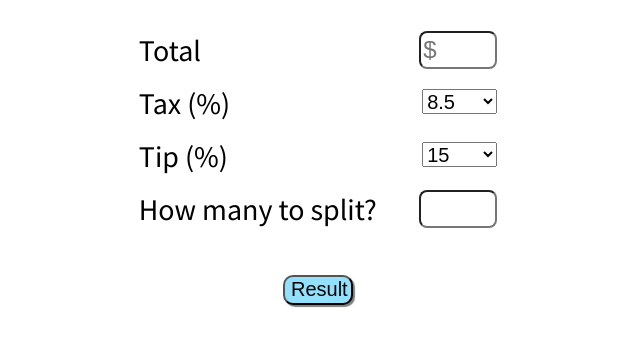
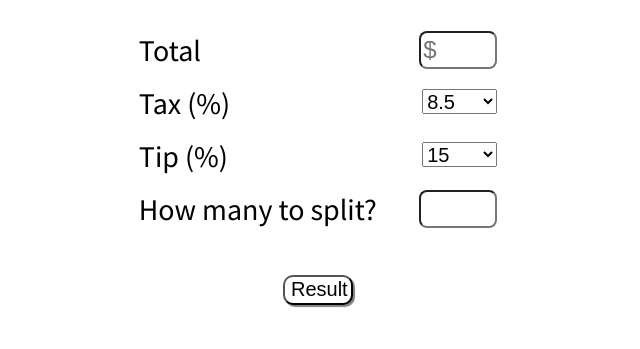
Before and after one commit to Takeru0522/tipCalculator, a plain HTML site: page index.html in a window 1280 px wide. Shown: the part 145-494 px from the top of the page, without its empty margins (322-962 px from the left). Drawn offline with Linux system fonts and the light colour scheme; a web font is replaced by a local one.

Commit message:
layout complete without colors2

```diff
--- a/css/style.css
+++ b/css/style.css
@@ -20,7 +20,7 @@ button {
 	font-size: 20px;
 	box-shadow: 2px 2px 1px grey;
 	border-radius: 10px;
-	background-color: #92e0fc;
+	background-color: white;
 }
 button:hover {
 	opacity: 0.8;
```
